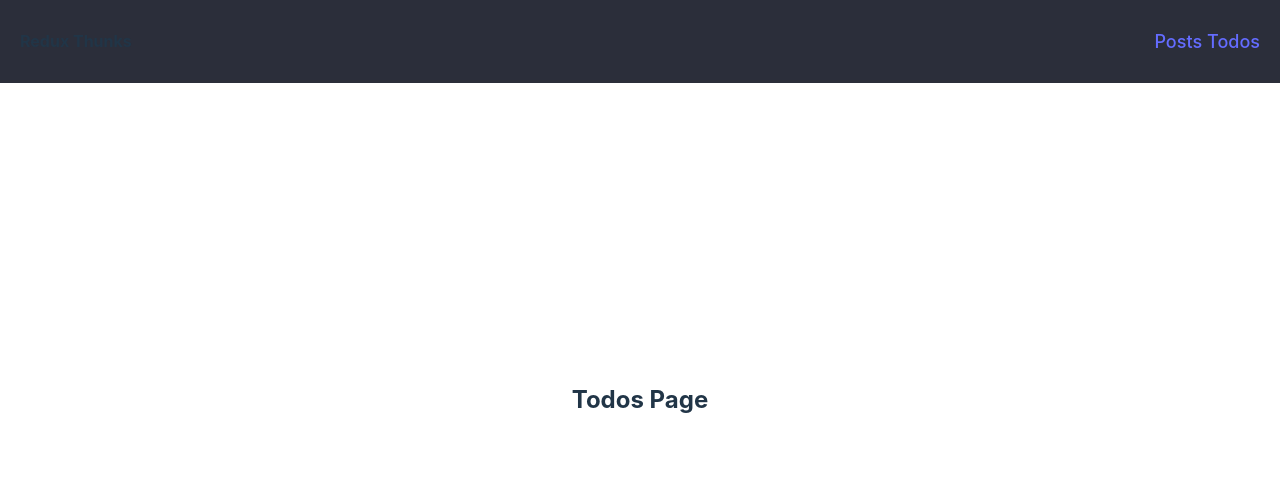
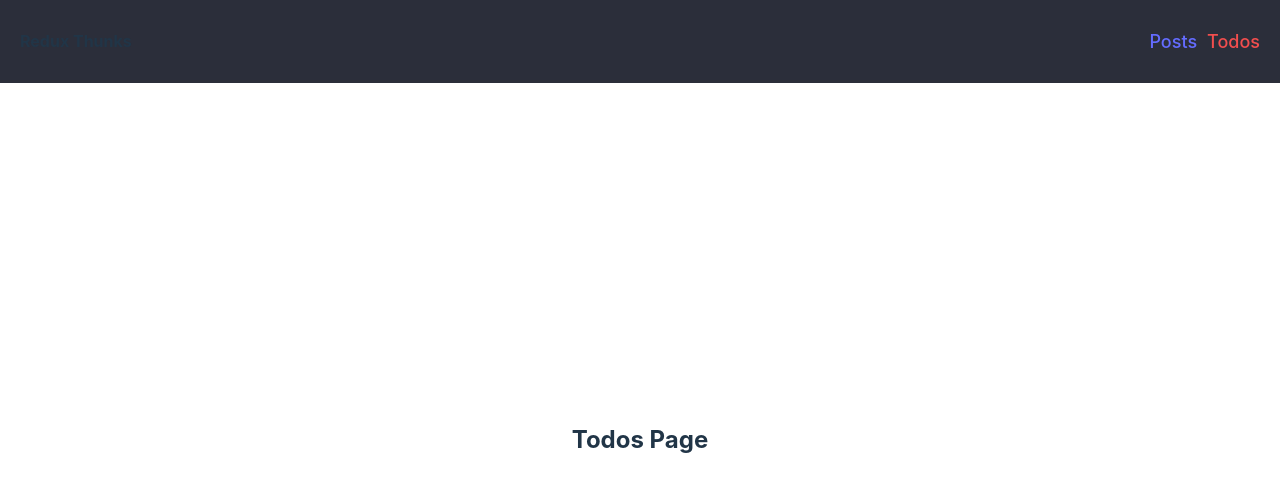
Before and after one commit to alonzojoe/redux-thunks, a React (Vite) app: page /todos in a window 1280 px wide. Shown: the top 492 px of the page. Built offline with nearby package versions, Linux system fonts and the light colour scheme.

Commit message:
refactor posts async thunk and apply active links in navbar

```diff
--- a/src/components/Navbar.jsx
+++ b/src/components/Navbar.jsx
@@ -5,8 +5,18 @@ const Navbar = () => {
     <nav className={classes.nav}>
       <h4>Redux Thunks</h4>
       <div className={classes.links}>
-        <NavLink to="">Posts</NavLink>
-        <NavLink to="/todos">Todos</NavLink>
+        <NavLink
+          className={({ isActive }) => (isActive ? classes.active : null)}
+          to=""
+        >
+          Posts
+        </NavLink>
+        <NavLink
+          className={({ isActive }) => (isActive ? classes.active : null)}
+          to="/todos"
+        >
+          Todos
+        </NavLink>
       </div>
     </nav>
   );
--- a/src/components/Navbar.module.css
+++ b/src/components/Navbar.module.css
@@ -13,9 +13,13 @@
 .links {
   display: flex;
   align-items: center;
-  gap: 5px;
+  gap: 10px;
 }
 
 .links a {
   font-size: 18px;
 }
+
+.links .active {
+  color: #f24e4e;
+}
--- a/src/layouts/AppLayout.jsx
+++ b/src/layouts/AppLayout.jsx
@@ -6,7 +6,7 @@ const AppLayout = () => {
   return (
     <>
       <Navbar />
-      <main>
+      <main style={{ marginTop: "100px" }}>
         <Outlet />
       </main>
     </>
--- a/src/store/slices/post-slice.js
+++ b/src/store/slices/post-slice.js
@@ -3,7 +3,7 @@ import api from "../../api";
 
 export const fetchPosts = createAsyncThunk("fetchPosts", async () => {
   const response = await api.get("/posts");
-  return response.data;
+  return response.data.posts;
 });
 
 const postSlice = createSlice({
--- a/src/views/posts/Posts.jsx
+++ b/src/views/posts/Posts.jsx
@@ -1,6 +1,7 @@
 import { useSelector, useDispatch } from "react-redux";
 import { fetchPosts } from "../../store/slices/post-slice";
 import { useEffect } from "react";
+import Post from "./components/Post";
 const Posts = () => {
   const dispatch = useDispatch();
   const post = useSelector((state) => state.post);
@@ -15,9 +16,11 @@ const Posts = () => {
   if (post.isLoading) return <p>Loading...</p>;
   if (post.error) return <p>{post.error}</p>;
   return (
-    <div>
+    <>
       <h2>Posts Page</h2>
-    </div>
+      {post.items &&
+        post.items.map((item) => <Post key={item.id} post={item} />)}
+    </>
   );
 };
 
--- a/src/views/posts/components/Post.jsx
+++ b/src/views/posts/components/Post.jsx
@@ -1,10 +1,13 @@
+const Post = ({ post }) => {
+  return (
+    <>
+      <h3>
+        {post.id} {post.title}
+      </h3>
+      <p>{post.body}</p>
+      <hr />
+    </>
+  );
+};
 
-const Post = () => {
-  return (
-    <div>
-
-    </div>
-  )
-}
-
-export default Post
+export default Post;
```
